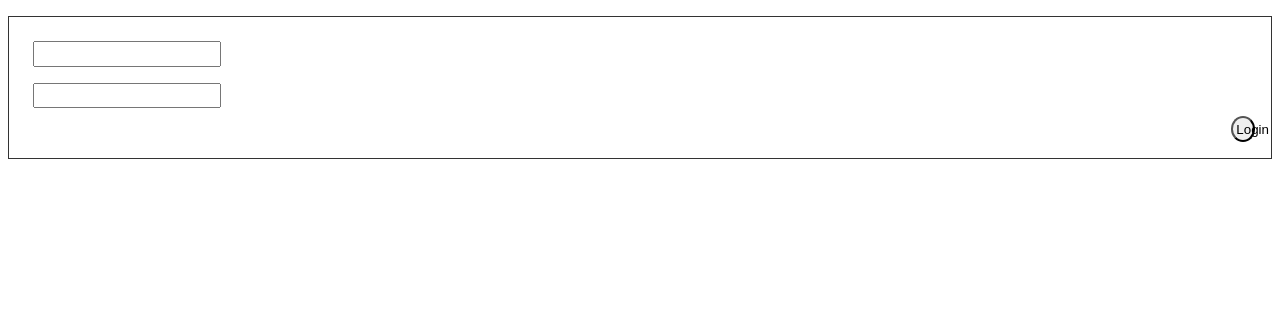
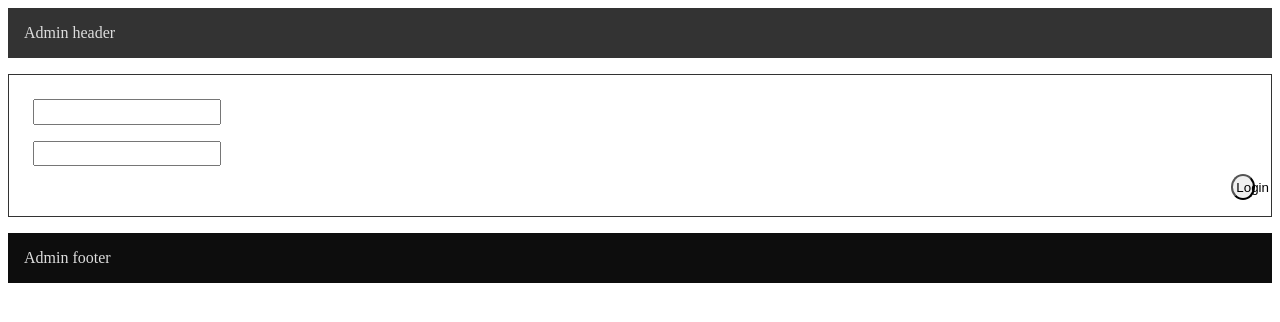
Before and after one commit to ekoida/react-landing, a React (Vite) app in the folder client/: page /admin in a window 1280 px wide. Shown: the top 322 px of the page. Built offline with nearby package versions, Linux system fonts and the light colour scheme.

Commit message:
added logic for logged or not logged admin user

```diff
--- a/client/src/layout/Admin.jsx
+++ b/client/src/layout/Admin.jsx
@@ -4,6 +4,7 @@ import { adminLogin } from "../api/data";
 
 export const Admin = () => {
   const [isAdmin, setIsAdmin] = useState(false);
+
   const submit = async (e) => {
     e.preventDefault();
     const formData = new FormData(e.target);
@@ -16,6 +17,11 @@ export const Admin = () => {
   };
 
   return (
+    <>
+      <header>Admin header</header>
+      {isAdmin ? (
+        <Outlet />
+      ) : (
         <div>
           <form onSubmit={submit}>
             <label>
@@ -27,5 +33,9 @@ export const Admin = () => {
             <button>Login</button>
           </form>
         </div>
+      )}
+
+      <footer>Admin footer</footer>
+    </>
   );
 };
```
Also changed, not shown: client/src/index.jsx (+7 -1 lines). Lines whose indentation alone changed are shown as unchanged.
